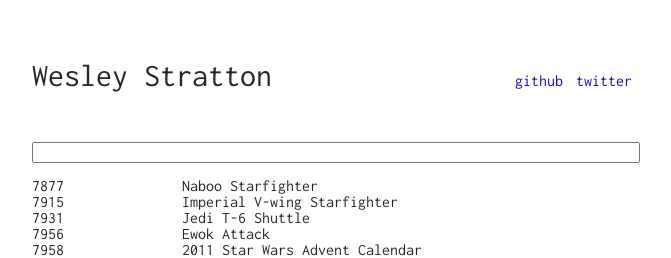
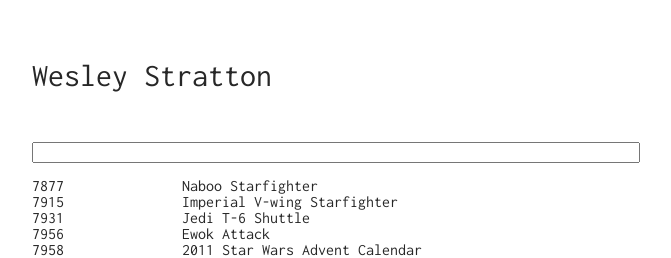
Before and after one commit to strattondev/strattonw.github.io, a Jekyll site: the page built from lego.html, in a window 1280 px wide and 900 px high. Shown: the top 258 px of the window, without its empty margins (308-979 px from the left). Built offline with Jekyll 4.4.1, drawn with Linux system fonts in a browser that asks for light colours.

Commit message:
Updated lego.html to remove links

```diff
--- a/lego.html
+++ b/lego.html
@@ -4,13 +4,6 @@
 
 <div class="header">
     <h1>{{ site.name }}</h1>
-    <ul>
-        {% for item in site.data.navigation %}
-        <li>
-            <a href="{{ item.url }}">{{ item.title }}</a>
-        </li>
-        {% endfor %}
-    </ul>
 </div>
 <div class="blog">
 	<script type="text/javascript">
```
